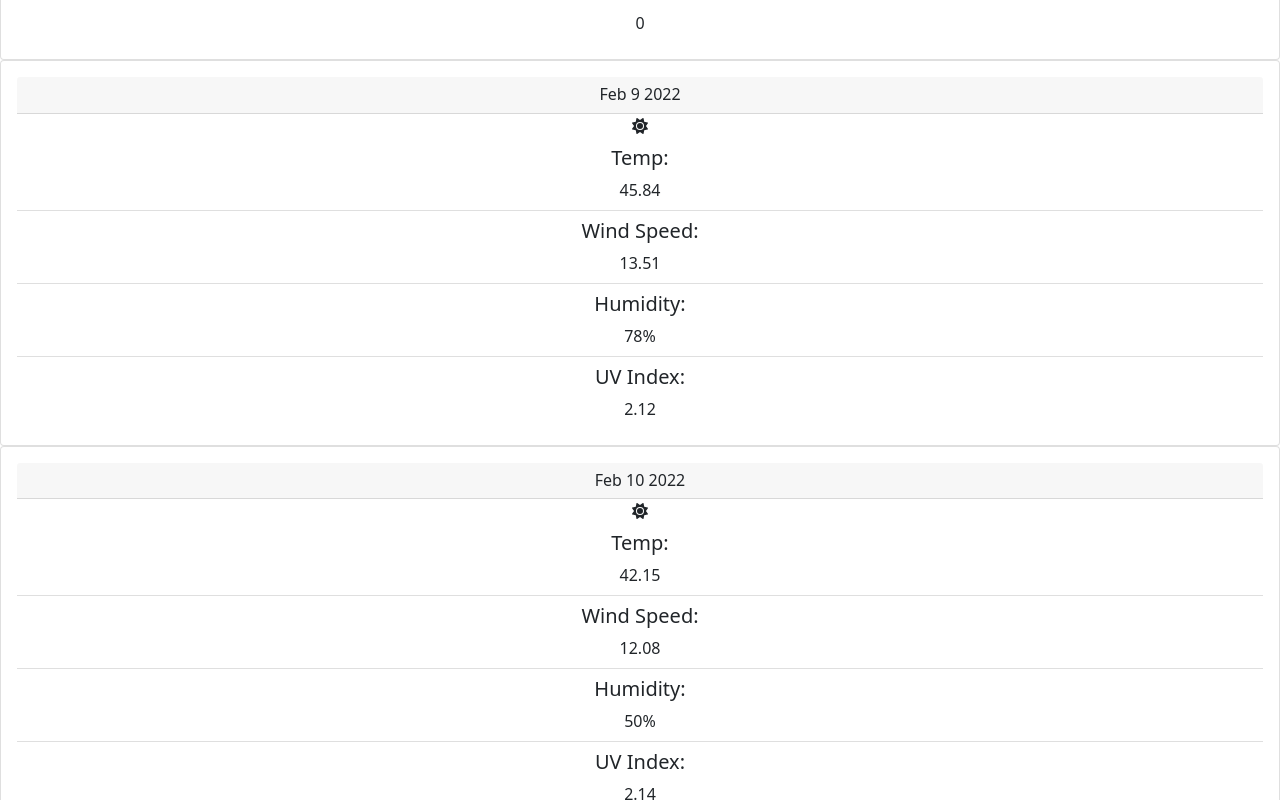
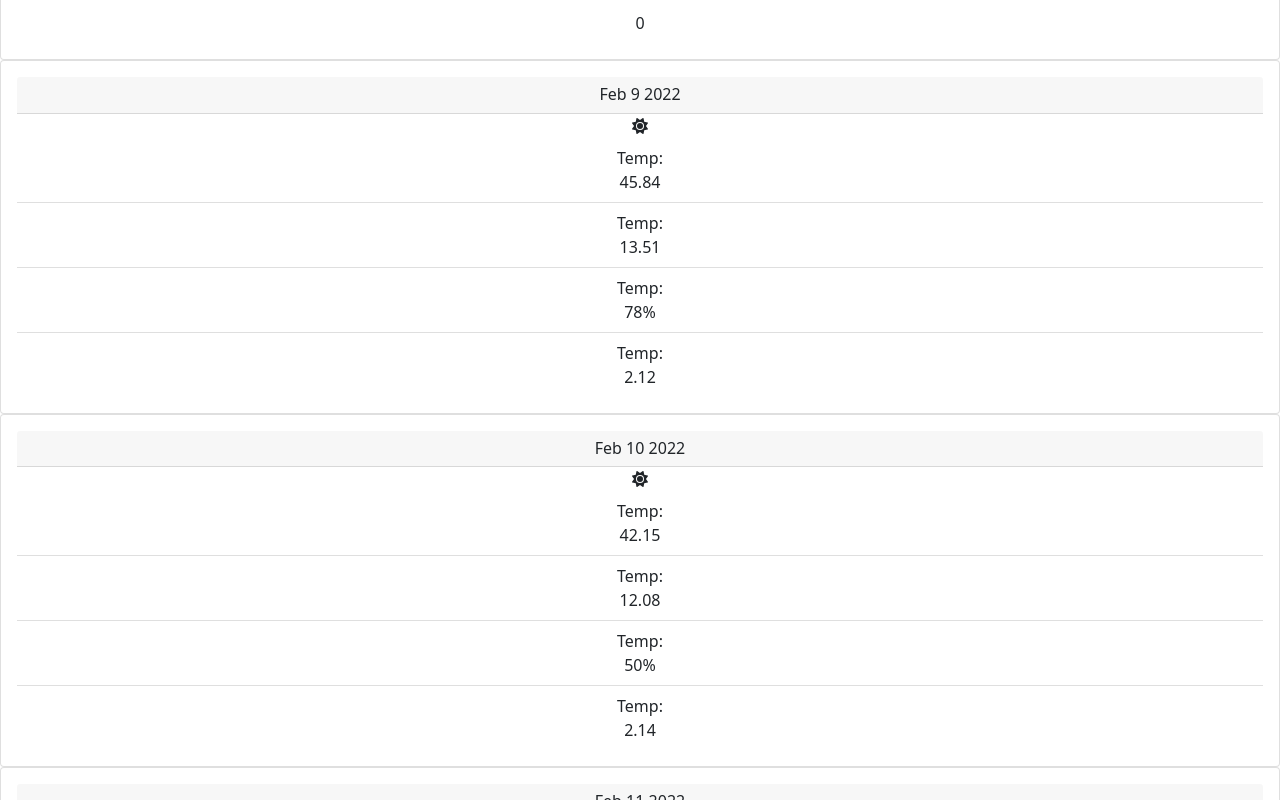
Before and after one commit to blondfro/weather-app, a React (Create React App) app: page / in a window 1280 px wide. Shown: the part 660-1460 px from the top of the page. Built offline with nearby package versions, Linux system fonts and the light colour scheme.

Commit message:
updated forecast card to conditionally render certain elements.

```diff
--- a/src/Forecast/ForecastCard.js
+++ b/src/Forecast/ForecastCard.js
@@ -12,23 +12,34 @@ function ForecastCard({isDaily, forecast, date=""}) {
                 <FontAwesomeIcon icon="sun" />
                 <ul className="list-group list-group-flush borderless">
                     <li className="list-group-item">
-                        <h5>Temp: </h5>
+                        { !isDaily
+                            ? <h5>Temp: </h5>
+                            : <h7>Temp: </h7>
+                        }
                         {isDaily
                             ? <p className="card-text">{forecast.temp.day}</p>
                             : <p className="card-text">{forecast.temp}</p>
                         }
-
                     </li>
                     <li className="list-group-item">
-                        <h5>Wind Speed: </h5>
+                        { !isDaily
+                            ? <h5>Wind Speed: </h5>
+                            : <h7>Temp: </h7>
+                        }
                         <p className="card-text">{forecast.wind_speed}</p>
                     </li>
                     <li className="list-group-item">
-                        <h5>Humidity: </h5>
+                        { !isDaily
+                            ? <h5>Humidity: </h5>
+                            : <h7>Temp: </h7>
+                        }
                         <p className="card-text">{forecast.humidity}%</p>
                     </li>
                     <li className="list-group-item">
-                        <h5>UV Index: </h5>
+                        { !isDaily
+                            ? <h5>UV Index: </h5>
+                            : <h7>Temp: </h7>
+                        }
                         <p className="card-text">{forecast.uvi}</p>
                     </li>
                 </ul>
```
